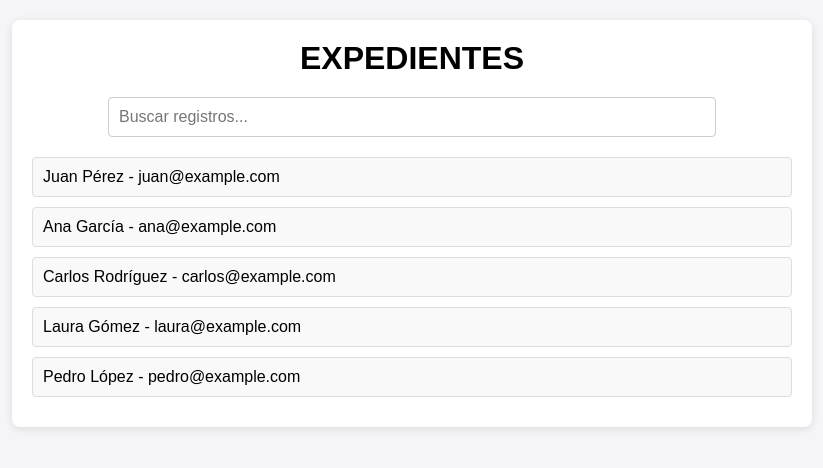
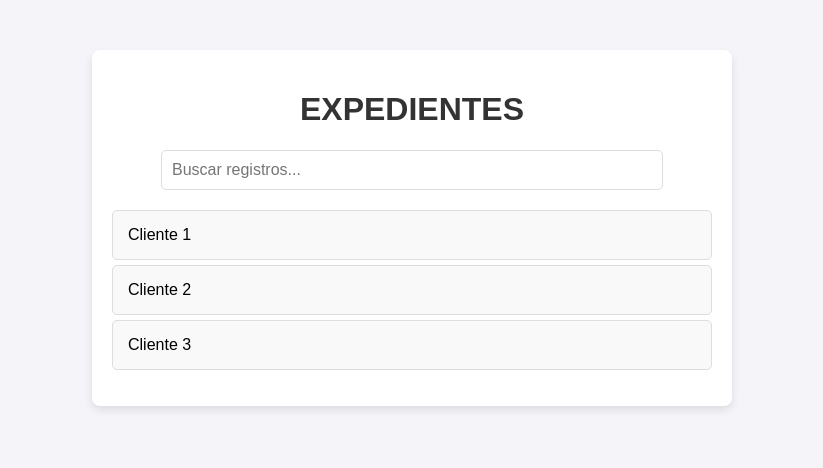
Before and after one commit to ACEVEDOCOUTTOLENC/ARCHIVO, a Flask app: page / in a window 1280 px wide. Shown: the top 468 px of the page, without its empty margins (228-1051 px from the left). Run offline with Flask 3, Linux system fonts and the light colour scheme.

Commit message:
Avance archivo 11282024

```diff
--- a/app/static/css/style.css
+++ b/app/static/css/style.css
@@ -1,27 +1,22 @@
-* {
-    margin: 0;
-    padding: 0;
-    box-sizing: border-box;
-}
-
 body {
     font-family: Arial, sans-serif;
     background-color: #f4f4f9;
-    padding: 20px;
+    margin: 0;
+    padding: 0;
 }
 
 .dashboard {
-    max-width: 800px;
-    margin: 0 auto;
-    background-color: #fff;
+    max-width: 600px;
+    margin: 50px auto;
+    background: #fff;
     padding: 20px;
+    box-shadow: 0 4px 8px rgba(0, 0, 0, 0.1);
     border-radius: 8px;
-    box-shadow: 0 2px 10px rgba(0, 0, 0, 0.1);
 }
 
 h1 {
     text-align: center;
-    margin-bottom: 20px;
+    color: #333;
 }
 
 .search-box {
@@ -32,9 +27,9 @@ h1 {
 .search-box input {
     width: 80%;
     padding: 10px;
+    border: 1px solid #ddd;
+    border-radius: 5px;
     font-size: 16px;
-    border: 1px solid #ccc;
-    border-radius: 4px;
 }
 
 .record-list {
@@ -42,14 +37,27 @@ h1 {
     padding: 0;
 }
 
-.record-list li {
+.record {
+    padding: 15px;
+    margin: 5px 0;
+    border: 1px solid #ddd;
+    border-radius: 5px;
     background-color: #f9f9f9;
-    margin: 10px 0;
-    padding: 10px;
-    border-radius: 4px;
-    border: 1px solid #ddd;
+    cursor: pointer;
+    transition: background-color 0.3s;
 }
 
-.record-list li:hover {
-    background-color: #f1f1f1;
+.record:hover {
+    background-color: #e6e6e6;
 }
+
+.action-container {
+    margin-top: 10px;
+}
+
+.action-container select {
+    padding: 10px;
+    font-size: 16px;
+    border: 1px solid #ddd;
+    border-radius: 5px;
+}
--- a/app/static/js/script.js
+++ b/app/static/js/script.js
@@ -1,35 +1,41 @@
-// Simulamos una base de datos con registros
-const records = [
-    { id: 1, name: 'Juan Pérez', email: 'juan@example.com' },
-    { id: 2, name: 'Ana García', email: 'ana@example.com' },
-    { id: 3, name: 'Carlos Rodríguez', email: 'carlos@example.com' },
-    { id: 4, name: 'Laura Gómez', email: 'laura@example.com' },
-    { id: 5, name: 'Pedro López', email: 'pedro@example.com' }
-];
+// Función para buscar registros
+function searchRecords() {
+    const input = document.getElementById("searchInput").value.toLowerCase();
+    const records = document.querySelectorAll(".record");
 
-// Función para mostrar los registros en la lista
-function displayRecords(filteredRecords) {
-    const recordList = document.getElementById('recordList');
-    recordList.innerHTML = ''; // Limpiar lista antes de agregar los nuevos resultados
-
-    filteredRecords.forEach(record => {
-        const li = document.createElement('li');
-        li.textContent = `${record.name} - ${record.email}`;
-        recordList.appendChild(li);
+    records.forEach(record => {
+        if (record.textContent.toLowerCase().includes(input)) {
+            record.style.display = "block";
+        } else {
+            record.style.display = "none";
+        }
     });
 }
 
-// Función de búsqueda de registros
-function searchRecords() {
-    const searchInput = document.getElementById('searchInput').value.toLowerCase();
-    const filteredRecords = records.filter(record => {
-        return record.name.toLowerCase().includes(searchInput) || record.email.toLowerCase().includes(searchInput);
+// Función para mostrar las acciones al seleccionar un cliente
+document.querySelectorAll('.record').forEach(record => {
+    record.addEventListener('click', function () {
+        const actionContainer = this.querySelector('.action-container');
+
+        // Ocultar los action-container de otros registros
+        document.querySelectorAll('.action-container').forEach(container => {
+            container.style.display = 'none';
+        });
+
+        // Mostrar el action-container del registro seleccionado
+        actionContainer.style.display = 'block';
     });
+});
 
-    displayRecords(filteredRecords); // Muestra los registros filtrados
+// Función para manejar las acciones seleccionadas
+function handleAction(selectElement, clientName) {
+    const selectedAction = selectElement.value;
+
+    if (selectedAction === "solicitar") {
+        alert(`Has seleccionado 'Solicitar' para ${clientName}.`);
+        // Lógica adicional para 'Solicitar' aquí
+    } else if (selectedAction === "regresar") {
+        alert(`Has seleccionado 'Regresar' para ${clientName}.`);
+        // Lógica adicional para 'Regresar' aquí
+    }
 }
-
-// Al cargar la página, mostramos todos los registros
-window.onload = () => {
-    displayRecords(records);
-};
--- a/app/templates/index.html
+++ b/app/templates/index.html
@@ -9,6 +9,7 @@
 <body>
     <div class="dashboard">
         <h1>EXPEDIENTES</h1>
+
         <!-- Formulario de búsqueda -->
         <div class="search-box">
             <input type="text" id="searchInput" placeholder="Buscar registros..." oninput="searchRecords()">
@@ -16,7 +17,40 @@
 
         <!-- Lista de registros -->
         <ul id="recordList" class="record-list">
-            <!-- Aquí aparecerán los registros -->
+            <!-- Ejemplo de registros -->
+            <li class="record" data-client-id="1">
+                Cliente 1
+                <div class="action-container" style="display: none;">
+                    <label for="actionSelect1">Seleccione una acción:</label>
+                    <select id="actionSelect1" onchange="handleAction(this, 'Cliente 1')">
+                        <option value="" disabled selected>Seleccione una opción</option>
+                        <option value="solicitar">Solicitar</option>
+                        <option value="regresar">Regresar</option>
+                    </select>
+                </div>
+            </li>
+            <li class="record" data-client-id="2">
+                Cliente 2
+                <div class="action-container" style="display: none;">
+                    <label for="actionSelect2">Seleccione una acción:</label>
+                    <select id="actionSelect2" onchange="handleAction(this, 'Cliente 2')">
+                        <option value="" disabled selected>Seleccione una opción</option>
+                        <option value="solicitar">Solicitar</option>
+                        <option value="regresar">Regresar</option>
+                    </select>
+                </div>
+            </li>
+            <li class="record" data-client-id="3">
+                Cliente 3
+                <div class="action-container" style="display: none;">
+                    <label for="actionSelect3">Seleccione una acción:</label>
+                    <select id="actionSelect3" onchange="handleAction(this, 'Cliente 3')">
+                        <option value="" disabled selected>Seleccione una opción</option>
+                        <option value="solicitar">Solicitar</option>
+                        <option value="regresar">Regresar</option>
+                    </select>
+                </div>
+            </li>
         </ul>
     </div>
 
--- a/run.py
+++ b/run.py
@@ -1,6 +1,25 @@
 from flask import Flask, render_template
+from flask_sqlalchemy import SQLAlchemy
+from dotenv import load_dotenv
+import os
 
-app = Flask(__name__, static_url_path='/static', static_folder='app/static')
+# Cargar las variables de entorno del archivo .env
+load_dotenv()
+
+# Inicializar la aplicación Flask
+app = Flask(__name__,
+            static_url_path='/static',
+            static_folder='app/static',
+            template_folder='app/templates')
+
+# Obtener la URL de la base de datos desde el archivo .env
+app.config['SQLALCHEMY_DATABASE_URI'] = os.getenv('DATABASE_URL')
+
+# Desactivar el seguimiento de modificaciones
+app.config['SQLALCHEMY_TRACK_MODIFICATIONS'] = False
+
+# Inicializar SQLAlchemy
+db = SQLAlchemy(app)
 
 @app.route('/')
 def index():
```
Also changed, not shown: create_db.py (added, +8 -0 lines), requirements.txt (added, +15 -0 lines), README.md (added).
